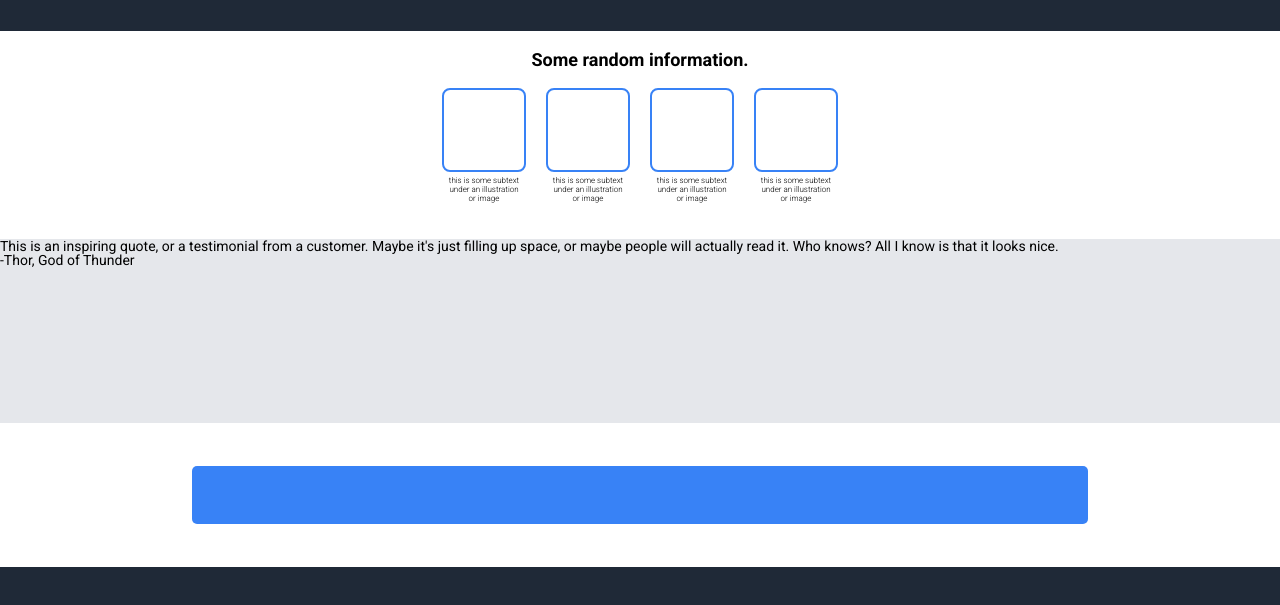
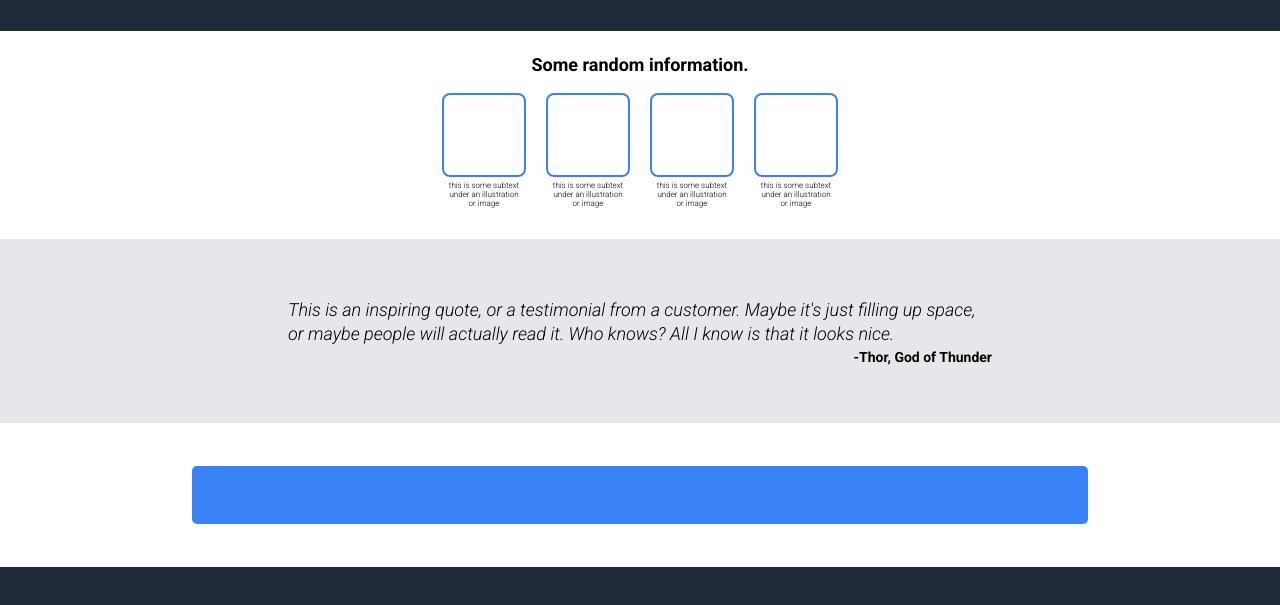
Before and after one commit to Conner-Berg/landing-page, a plain HTML site: page index.html in a window 1280 px wide. Shown: the part 193-798 px from the top of the page. Drawn offline with Linux system fonts and the light colour scheme.

Commit message:
Finish quote section

```diff
--- a/styles.css
+++ b/styles.css
@@ -1,4 +1,4 @@
-@import url("https://fonts.googleapis.com/css2?family=Roboto:ital,wght@0,300;0,400;0,700;1,400&display=swap");
+@import url("https://fonts.googleapis.com/css2?family=Roboto:ital,wght@0,300;0,400;0,700;1,300&display=swap");
 
 body {
 	font-family: "Roboto", sans-serif;
@@ -94,7 +94,7 @@ body {
 }
 
 .center-title {
-	margin-top: 20px;
+	margin-top: 25px;
 	margin-bottom: 15px;
 	font-weight: bold;
 	font-size: 18px;
@@ -134,6 +134,26 @@ body {
 	height: 23vh;
 }
 
+.quote-text-and-name {
+	display: flex;
+	flex-direction: column;
+	justify-content: center;
+	height: 100%;
+	margin: 0 22.5%;
+}
+
+.quote-text {
+	font-style: italic;
+	font-size: 18px;
+	line-height: 130%;
+}
+
+.quote-name {
+	text-align: right;
+	font-weight: bold;
+	margin-top: 5px;
+}
+
 .bottom-center {
 	display: flex;
 	justify-content: center;
```
